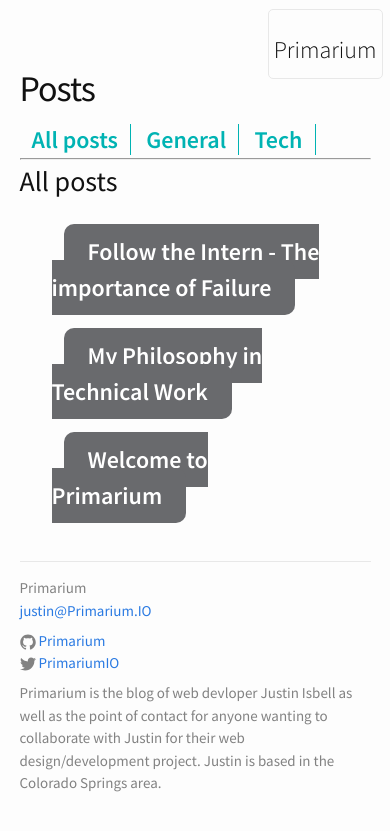
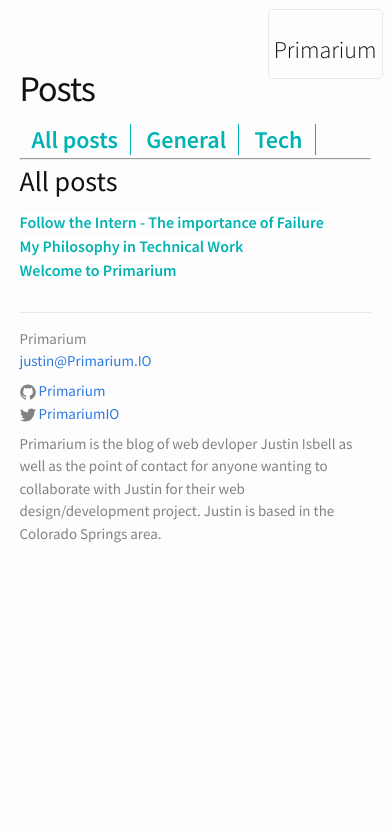
Before and after one commit to primarium/Primarium, a Jekyll site: the page built from Posts.md, in a window 390 px wide. Shown: the top 831 px of the page. Built offline with Jekyll 4.4.1, drawn with Linux system fonts in a browser that asks for light colours; nearby versions of some CDN libraries.

Commit message:
fixing mobile css
mobile css for posts was all jacked up

```diff
--- a/_sass/_layout.scss
+++ b/_sass/_layout.scss
@@ -390,7 +390,11 @@
         list-style: none;
         text-decoration: none;
         .postlist-listitem{
+            display:block;
             margin:2em;
+            @include media-query($on-palm){
+                margin:0
+            }
         }
 
         .postlist-link{
@@ -404,6 +408,13 @@
             :visited{
                 color:#696a6d;
             }
+            @include media-query($on-palm){
+                font-size:1em;
+                color:#00b3b3;
+                background-color:white;
+                margin:0;
+                padding:0;
+            }
 
         }
         .postlist-link:hover{
--- a/_sass/_unique.scss
+++ b/_sass/_unique.scss
@@ -34,7 +34,13 @@
     -ms-transform: scale(1.1);
     -o-transform: scale(1.1);
     transform: scale(1.1);
-
+    @include media-query($on-palm){
+        -webkit-transform: scale(1);
+    -moz-transform: scale(1);
+    -ms-transform: scale(1);
+    -o-transform: scale(1);
+    transform: scale(1);
+    }
 }
 .emphasis1{
     font-weight: 600;
```
Also changed, not shown: css/main.css (+18 -0 lines).
